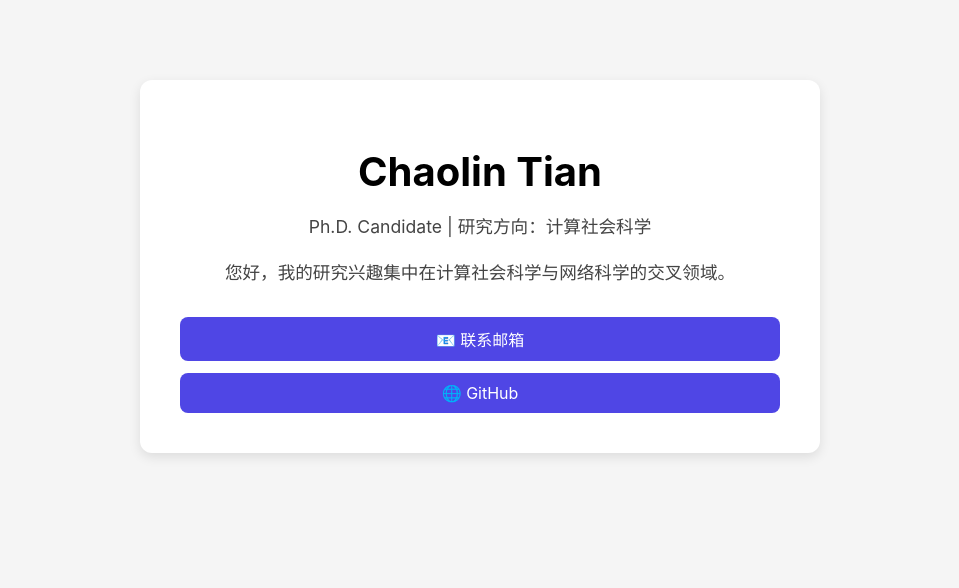
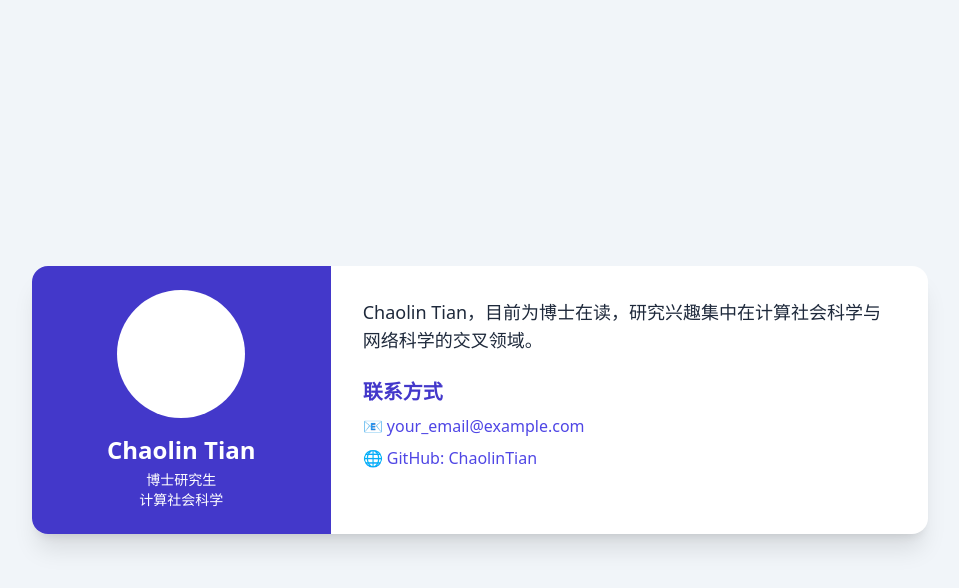
Before and after one commit to ChaolinTian/ChaolinTian.github.io, a plain HTML site: page index.html in a window 1280 px wide. Shown: the whole page, without its empty margins (160-1119 px from the left). Drawn offline with nearby package versions, Linux system fonts and the light colour scheme.

Commit message:
index.html

```diff
--- a/index.html
+++ b/index.html
@@ -3,20 +3,45 @@
 <head>
   <meta charset="UTF-8" />
   <meta name="viewport" content="width=device-width, initial-scale=1.0" />
-  <title>Chaolin Tian - 个人主页</title>
-  <link rel="stylesheet" href="style.css" />
+  <title>Chaolin Tian - About me</title>
+  <script src="https://cdn.tailwindcss.com"></script>
 </head>
-<body>
-  <div class="container">
-    <h1>Chaolin Tian</h1>
-    <p>Ph.D. Candidate | 研究方向：计算社会科学</p>
+<body class="bg-slate-100 text-slate-800">
+  <div class="min-h-screen flex items-center justify-center p-6">
+    <div class="bg-white shadow-xl rounded-2xl max-w-4xl w-full grid grid-cols-1 md:grid-cols-3 overflow-hidden">
 
-    <p>您好，我的研究兴趣集中在计算社会科学与网络科学的交叉领域。</p>
+      <!-- 左侧栏 -->
+      <div class="bg-indigo-700 text-white p-6 flex flex-col items-center justify-center">
+        <div class="w-32 h-32 rounded-full bg-white mb-4"></div>
+        <h1 class="text-2xl font-bold">Chaolin Tian</h1>
+        <p class="mt-1 text-sm">博士研究生</p>
+        <p class="text-sm">计算社会科学</p>
+      </div>
 
-    <div class="links">
-      <!-- <a href="cv.pdf" target="_blank">📄 下载我的简历</a> -->
-      <a href="mailto:your_email@example.com">📧 联系邮箱</a>
-      <a href="https://github.com/ChaolinTian" target="_blank">🌐 GitHub</a>
+      <!-- 右侧内容 -->
+      <div class="md:col-span-2 p-8">
+        <p class="text-lg mb-4">
+          Chaolin Tian，目前为博士在读，研究兴趣集中在计算社会科学与网络科学的交叉领域。
+        </p>
+
+        <div class="mt-6">
+          <h2 class="text-indigo-700 text-xl font-semibold mb-2">联系方式</h2>
+          <ul class="space-y-2">
+            <li>
+              📧 <a href="mailto:your_email@example.com" class="text-indigo-600 hover:underline">your_email@example.com</a>
+            </li>
+            <li>
+              🌐 <a href="https://github.com/ChaolinTian" target="_blank" class="text-indigo-600 hover:underline">GitHub: ChaolinTian</a>
+            </li>
+            <!-- <li>
+              📄 <a href="cv.pdf" class="text-indigo-600 hover:underline">下载简历</a>
+            </li> -->
+          </ul>
+        </div>
+
+        <!-- 项目或成果展示可以在这里添加 -->
+
+      </div>
     </div>
   </div>
 </body>
```
